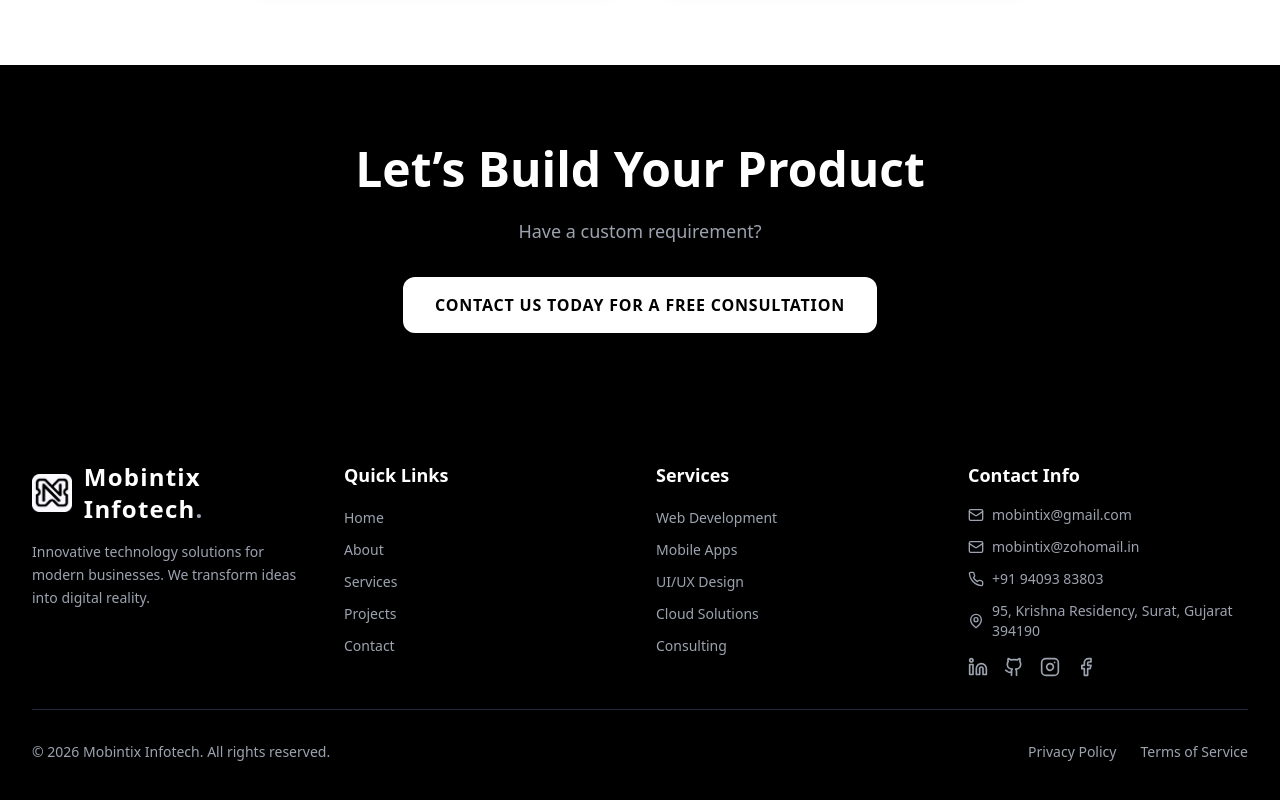
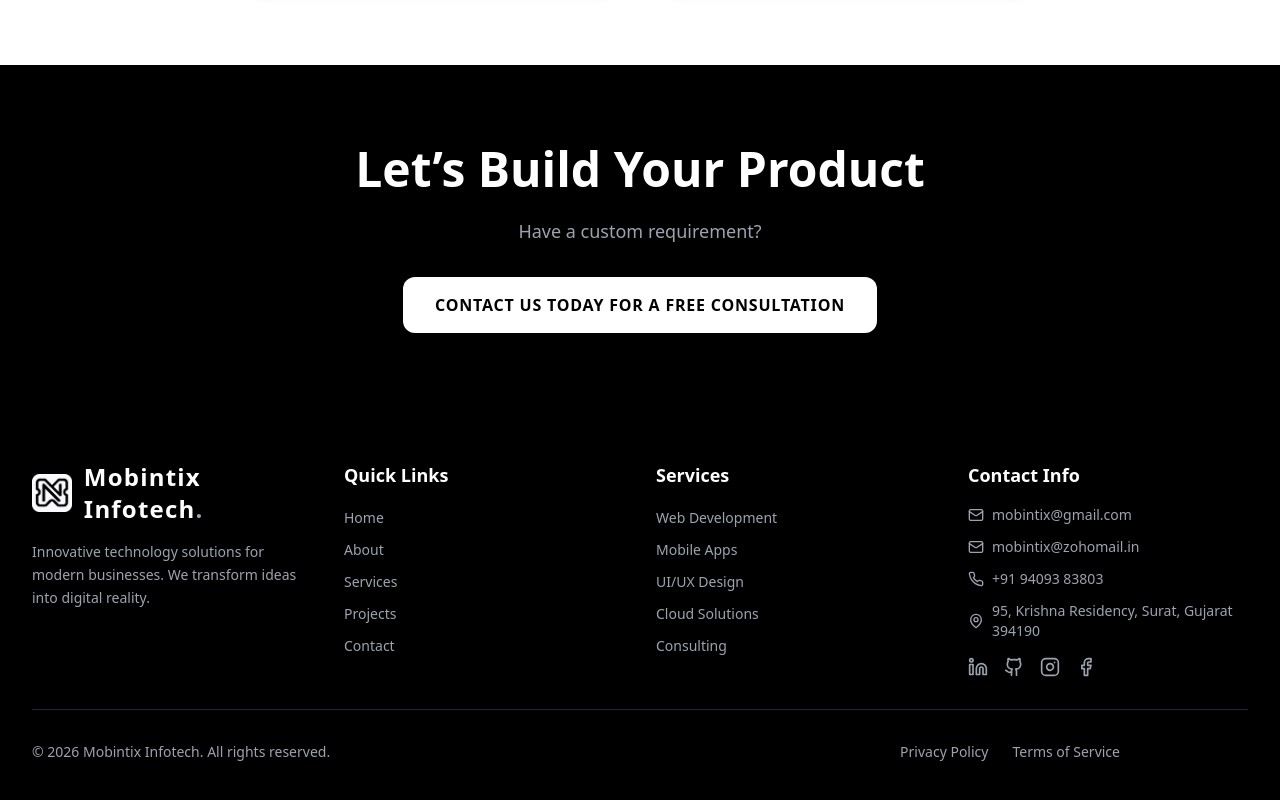
Before and after one commit to mobintix-in/Mobintix-App, a React (Vite) app: page / in a window 1280 px wide. Shown: the part 3929-4729 px from the top of the page. Built offline with nearby package versions, Linux system fonts and the light colour scheme.

Commit message:
Mobintix

```diff
--- a/src/components/Footer.tsx
+++ b/src/components/Footer.tsx
@@ -145,7 +145,7 @@
           </div>
         </div>
 
-        <div className="border-t border-gray-800 pt-8 flex flex-col md:flex-row justify-between items-center gap-4 text-sm">
+        <div className="border-t border-gray-800 pt-8 flex flex-col md:flex-row justify-between items-center gap-4 text-sm md:pr-32">
           <p className="text-gray-400">&copy; {currentYear} Mobintix Infotech. All rights reserved.</p>
           <div className="flex gap-6">
             <Link to="/privacy-policy" className="text-gray-400 hover:text-white transition-colors duration-300">
```
